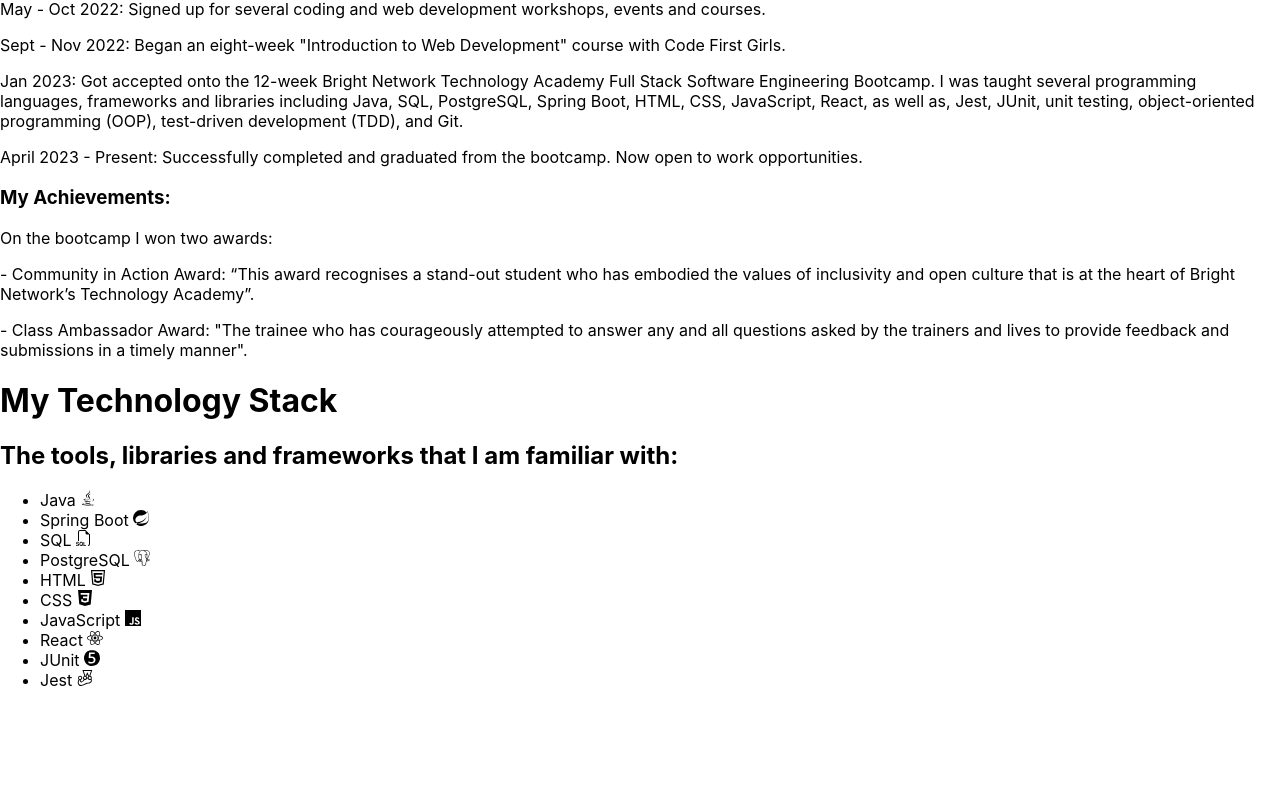
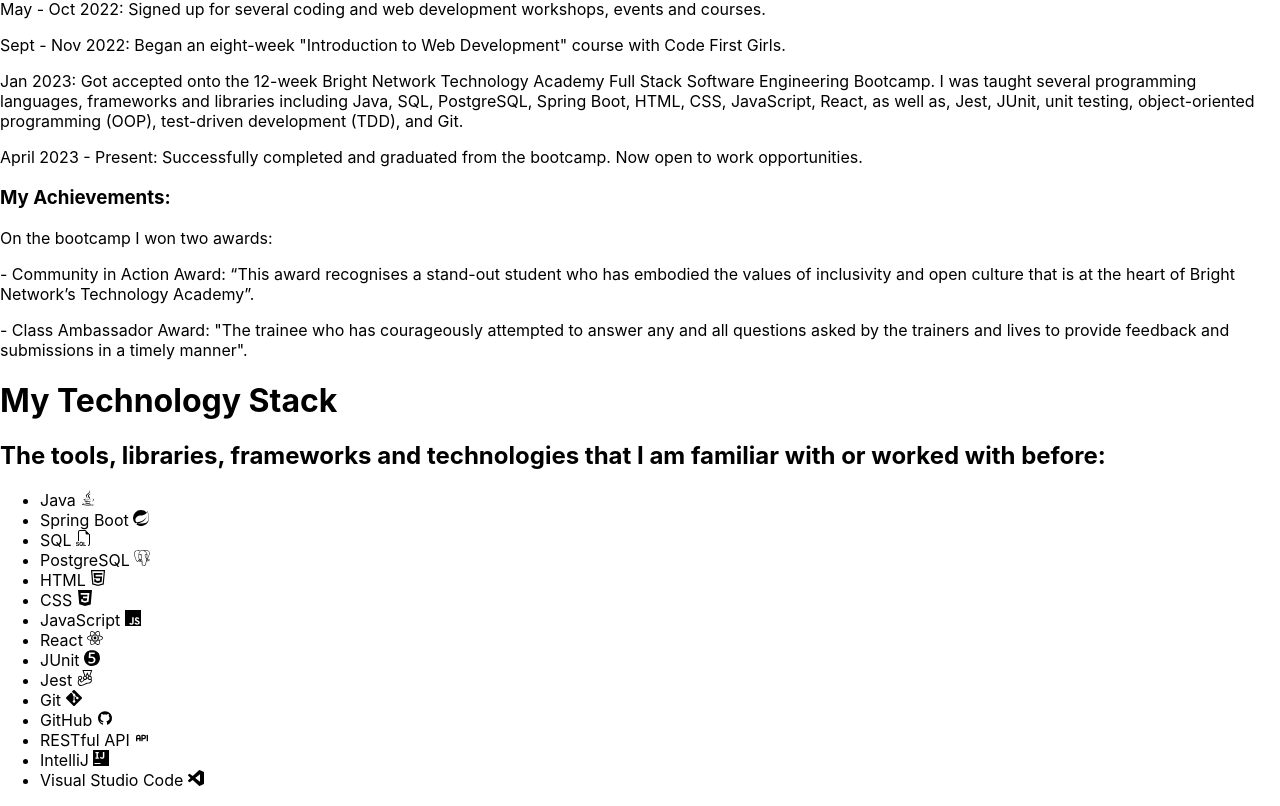
Before and after one commit to ChinikaC/My_Portfolio, a React (Create React App) app: page /TechnologyStack in a window 1280 px wide. Shown: the part 564-1370 px from the top of the page. Before the commit the page ends 1270 px from the top, so only its background shows below. Built offline with nearby package versions, Linux system fonts and the light colour scheme.

Commit message:
Added Git, GitHub, RESTful API, IntelliJ and VSC icons

```diff
--- a/src/components/TechnologyStack.js
+++ b/src/components/TechnologyStack.js
@@ -8,13 +8,18 @@
 import { SiJavascript } from "react-icons/si";
 import { SiJunit5 } from "react-icons/si";
 import { SiJest } from "react-icons/si";
+import { BsGit } from "react-icons/bs";
+import { AiFillGithub } from "react-icons/ai";
+import { TbApi } from "react-icons/tb";
+import { SiIntellijidea } from "react-icons/si";
+import { SiVisualstudiocode } from "react-icons/si";
 
 const TechnologyStack = () => {
   return (
 
     <div className="technologyStackLogos">
     <h1>My Technology Stack</h1>
-    <h2>The tools, libraries and frameworks that I am familiar with:</h2>
+    <h2>The tools, libraries, frameworks and technologies that I am familiar with or worked with before:</h2>
     <ul>
     <li>
     Java <FaJava/>
@@ -41,11 +46,27 @@
     React <FaReact/>
     </li>
     <li>
-      JUnit <SiJunit5/>
+    JUnit <SiJunit5/>
     </li>
     <li>
-      Jest <SiJest/>
+    Jest <SiJest/>
     </li>
+    <li>
+    Git <BsGit/>
+    </li>
+    <li>
+    GitHub <AiFillGithub/>
+    </li>
+    <li>
+    RESTful API <TbApi/>
+    </li>
+    <li>
+    IntelliJ <SiIntellijidea/>
+    </li>
+    <li>
+    Visual Studio Code <SiVisualstudiocode/>
+    </li>
+
 
     </ul>
    </div>
```
